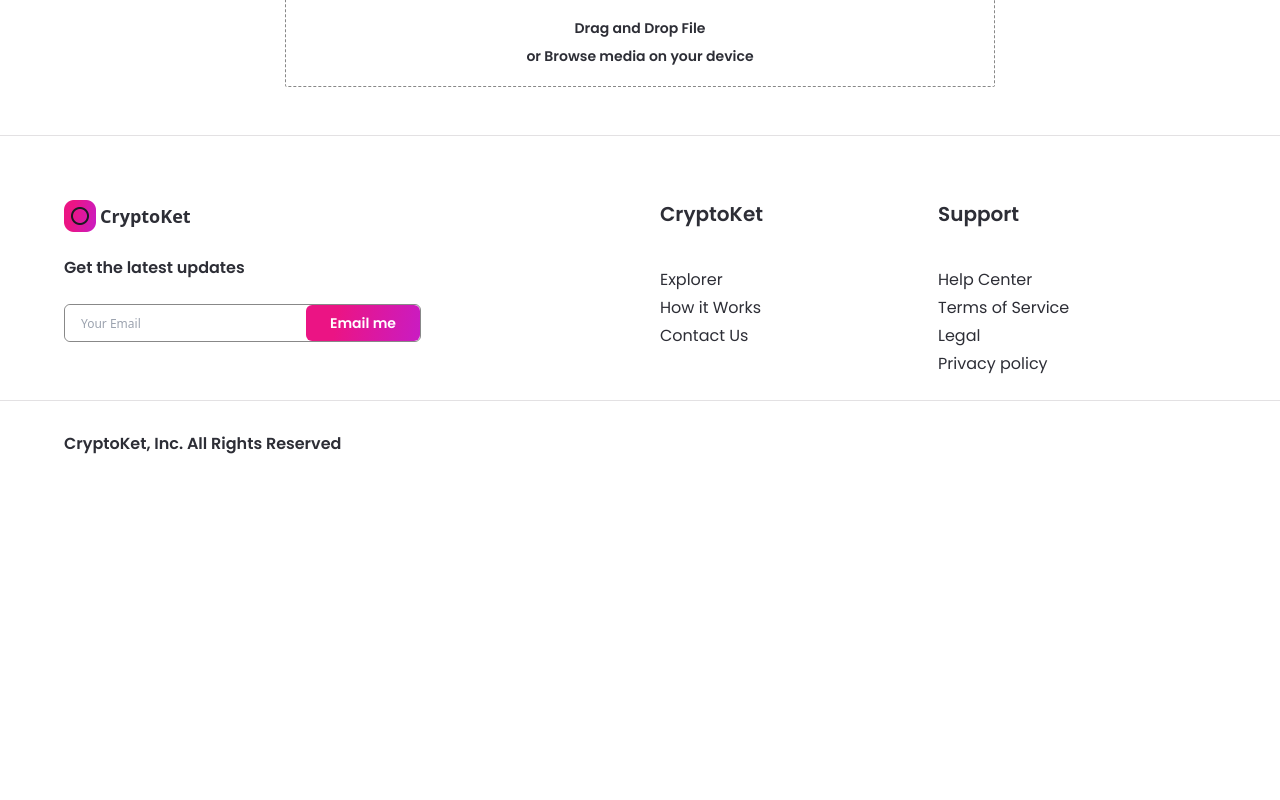
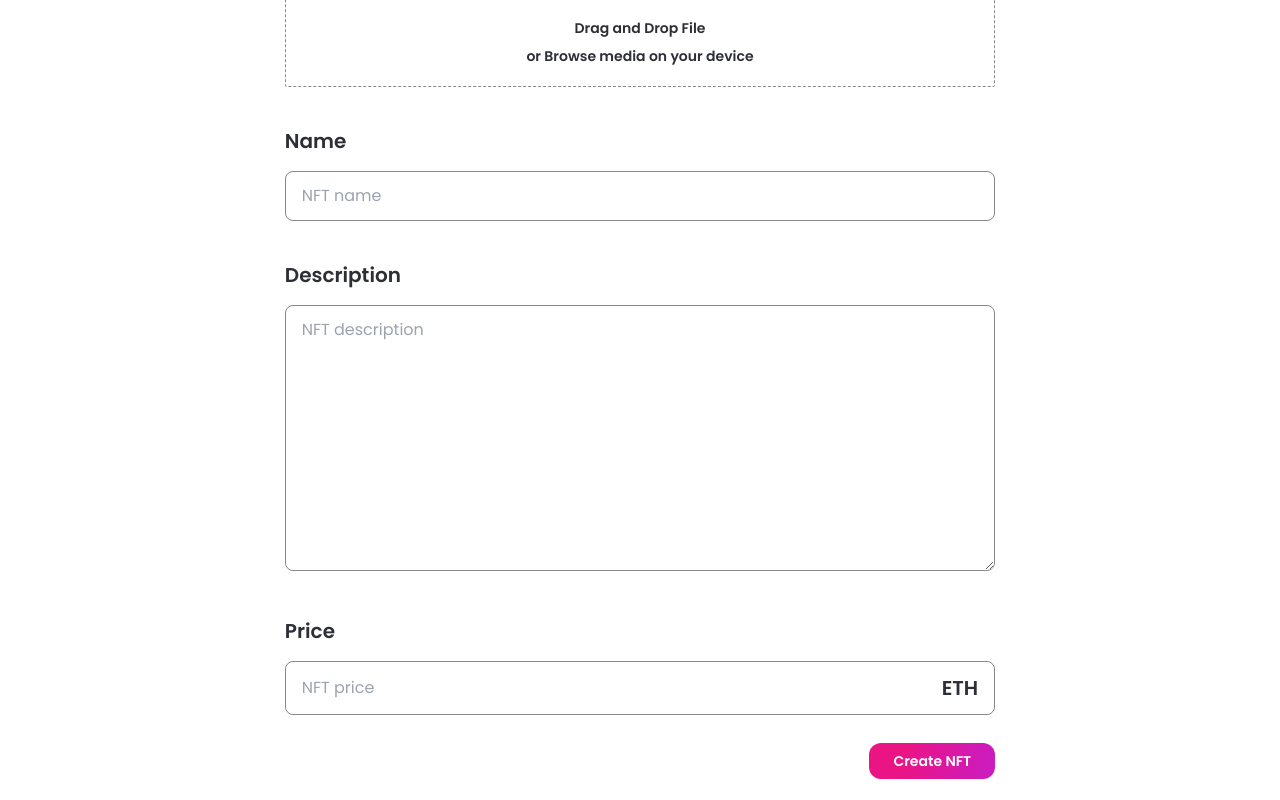
Before and after one commit to florent-uzio/nft-js-mastery, a Next.js app: page /create-nft in a window 1280 px wide. Shown: the part 480-1280 px from the top of the page. Before the commit the page ends 1003 px from the top, so only its background shows below. Built offline with nearby package versions, Linux system fonts and the light colour scheme.

Commit message:
nft inputs

```diff
--- a/components/shared/index.ts
+++ b/components/shared/index.ts
@@ -1 +1,2 @@
 export * from './button';
+export * from './input';
--- /dev/null
+++ b/components/shared/input/index.ts
@@ -0,0 +1 @@
+export * from './input';
--- /dev/null
+++ b/components/shared/input/input.tsx
@@ -0,0 +1,55 @@
+import classNames from 'classnames';
+import { HTMLAttributes } from 'react';
+
+type InputProps = {
+  inputType: string;
+  title: string;
+  placeholder: string;
+  //   handleClick: () => void;
+} & HTMLAttributes<HTMLInputElement | HTMLTextAreaElement>;
+
+export const Input = ({
+  className,
+  inputType,
+  placeholder,
+  title,
+  ...rest
+}: InputProps) => {
+  return (
+    <div className="mt-10 w-full">
+      <p className="font-poppins dark:text-white text-nft-black-1 font-semibold text-xl">
+        {title}
+      </p>
+
+      {inputType === 'number' ? (
+        <div className="dark:bg-nft-black-1 bg-white border dark:border-nft-black-1 border-nft-gray-2 rounded-lg w-full outline-none font-poppins dark:text-white text-nft-gray-2 text-base mt-4 px-4 py-3 flexBetween flex-row">
+          <input
+            type="number"
+            className="flex w-full dark:bg-nft-black-1 bg-white outline-none"
+            placeholder={placeholder}
+            {...rest}
+          />
+          <p className="font-poppins dark:text-white text-nft-black-1 font-semibold text-xl">
+            ETH
+          </p>
+        </div>
+      ) : inputType === 'textarea' ? (
+        <textarea
+          rows={10}
+          className="dark:bg-nft-black-1 bg-white border dark:border-nft-black-1 border-nft-gray-2 rounded-lg w-full outline-none font-poppins dark:text-white text-nft-gray-2 text-base mt-4 px-4 py-3"
+          placeholder={placeholder}
+          {...rest}
+        />
+      ) : (
+        <input
+          className={classNames(
+            'dark:bg-nft-black-1 bg-white border dark:border-nft-black-1 border-nft-gray-2 rounded-lg w-full outline-none font-poppins dark:text-white text-nft-gray-2 text-base mt-4 px-4 py-3',
+            className
+          )}
+          placeholder={placeholder}
+          {...rest}
+        />
+      )}
+    </div>
+  );
+};
--- a/pages/create-nft.tsx
+++ b/pages/create-nft.tsx
@@ -3,10 +3,22 @@
 import { useCallback, useMemo, useState } from 'react';
 import { useDropzone } from 'react-dropzone';
 import images from '../assets';
+import { Button, Input } from '../components/shared';
+
+type FormInput = {
+  price: string;
+  name: string;
+  description: string;
+};
 
 const CreateNFT = () => {
   const { theme } = useTheme();
   const [fileUrl, setFileUrl] = useState(null);
+  const [formInput, setFormInput] = useState<FormInput>({
+    price: '',
+    name: '',
+    description: '',
+  });
   const onDrop = useCallback(() => {}, []);
   const {
     getRootProps,
@@ -26,6 +38,8 @@
     ${isDragAccept ? ' border-file-accept' : ''}
     ${isDragReject ? ' border-file-reject' : ''}`;
   }, [isDragAccept, isDragActive, isDragReject]);
+
+  console.log({ formInput });
 
   return (
     <div className="flex justify-center sm:px-4 p-12">
@@ -73,6 +87,55 @@
             )}
           </div>
         </div>
+
+        <Input
+          inputType="input"
+          title="Name"
+          placeholder="NFT name"
+          onChange={(event) => {
+            setFormInput((current) => {
+              return {
+                ...current,
+                // @ts-ignore
+                name: event.target.value,
+              };
+            });
+          }}
+        />
+        <Input
+          inputType="textarea"
+          title="Description"
+          placeholder="NFT description"
+          onChange={(event) => {
+            setFormInput((current) => {
+              return {
+                ...current,
+                // @ts-ignore
+                description: event.target.value,
+              };
+            });
+          }}
+        />
+        <Input
+          inputType="number"
+          title="Price"
+          placeholder="NFT price"
+          onChange={(event) => {
+            setFormInput((current) => {
+              return {
+                ...current,
+                // @ts-ignore
+                price: event.target.value,
+              };
+            });
+          }}
+        />
+
+        <div className="mt-7 w-full flex justify-end">
+          <Button className="rounded-xl" onClick={() => {}}>
+            Create NFT
+          </Button>
+        </div>
       </div>
     </div>
   );
```
